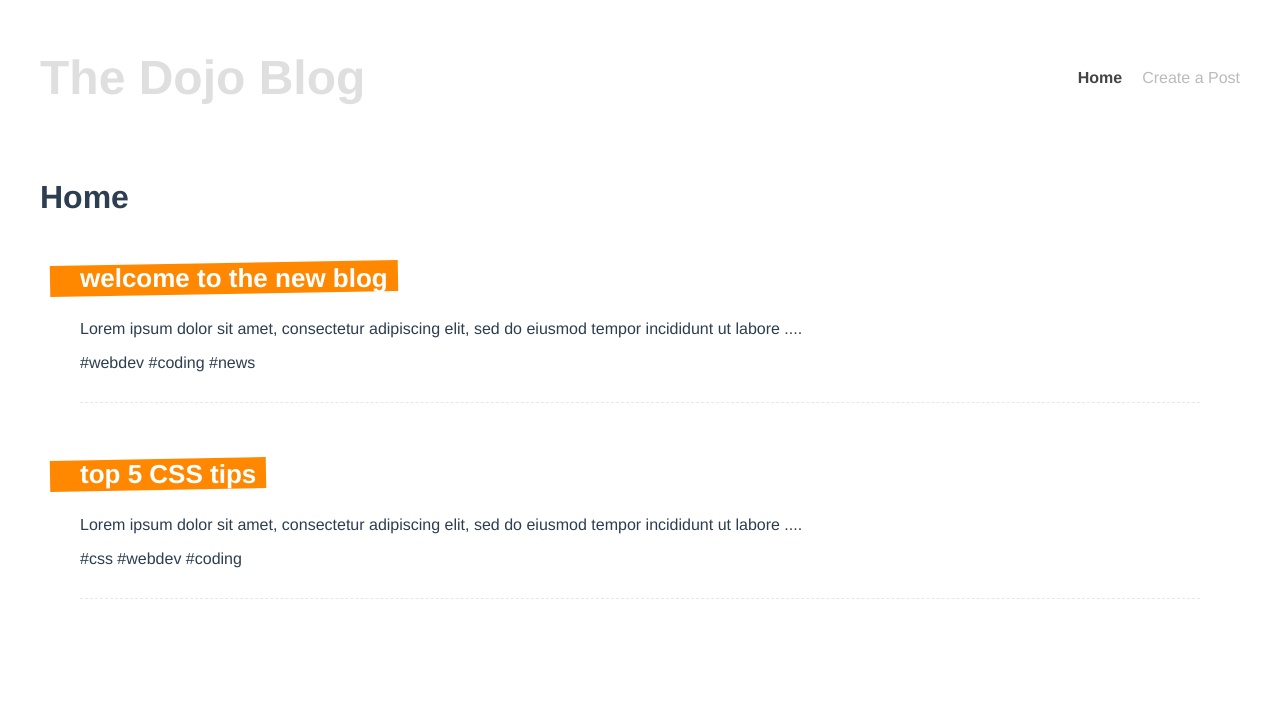
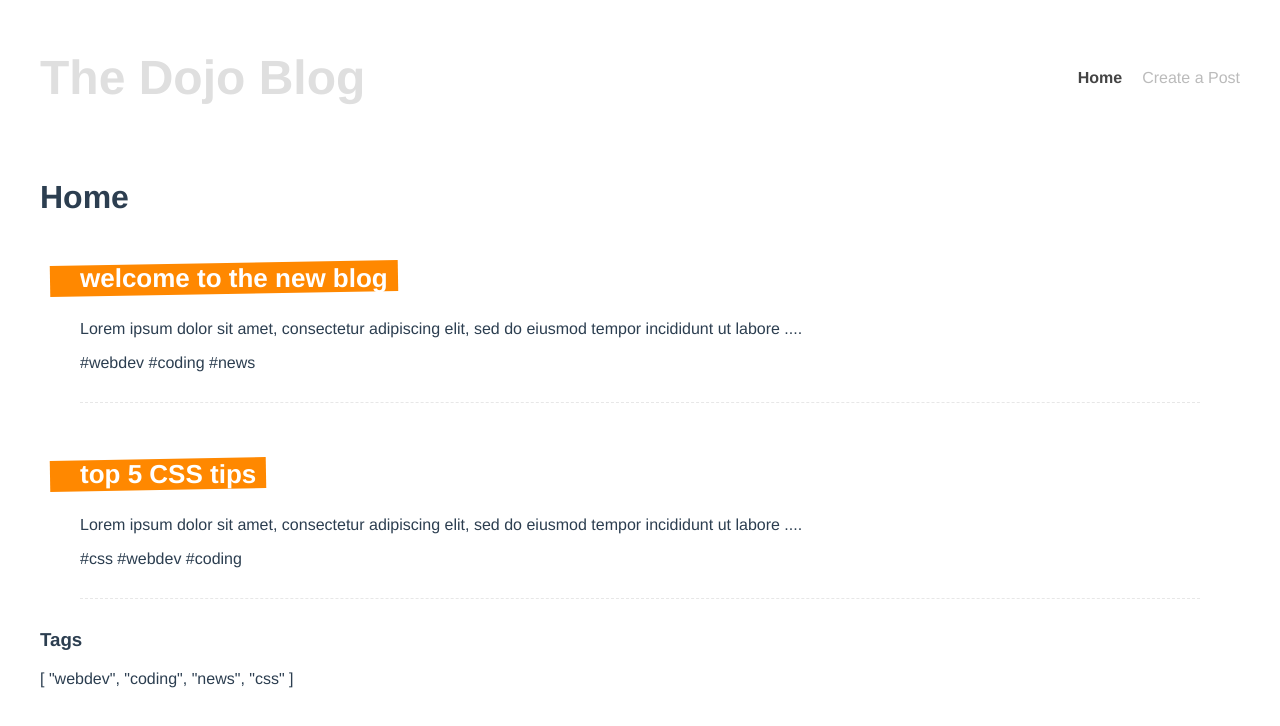
Before and after one commit to mikeqiu2011/dojo-blog, a Vue app: page / in a window 1280 px wide. Shown: the top 726 px of the page. Built offline with nearby package versions, Linux system fonts and the light colour scheme; data requests are answered from the project's data file.

Commit message:
tag cloud

```diff
--- /dev/null
+++ b/src/components/TagCloud.vue
@@ -0,0 +1,31 @@
+<template>
+  <div class="tag-cloud">
+    <h3>Tags</h3>
+    <div>{{ tags }}</div>
+  </div>
+</template>
+
+<script>
+import { ref } from "@vue/reactivity";
+export default {
+  props: ["posts"],
+  setup(props) {
+    const tags = ref([]);
+    const getUniqueTags = () => {
+      const tagSet = new Set();
+      props.posts.forEach((post) => {
+        post.tags.forEach((tag) => tagSet.add(tag));
+      });
+      console.log(tagSet);
+      tags.value = [...tagSet];
+    };
+
+    getUniqueTags();
+
+    return { tags };
+  },
+};
+</script>
+
+<style>
+</style>
--- a/src/views/Home.vue
+++ b/src/views/Home.vue
@@ -6,10 +6,10 @@
     </div>
     <div v-if="posts.length">
       <PostList :posts="posts" />
+      <TagCloud :posts="posts" />
     </div>
     <div v-else>
       <Spinner />
-      <!-- <p>Loading data...</p> -->
     </div>
   </div>
 </template>
@@ -18,6 +18,7 @@
 import Spinner from "../components/Spinner.vue";
 import getPosts from "../composables/getPosts.js";
 import PostList from "../components/PostList.vue";
+import TagCloud from "../components/TagCloud.vue";
 
 export default {
   setup() {
@@ -26,7 +27,7 @@ export default {
 
     return { posts, error };
   },
-  components: { PostList, Spinner },
+  components: { PostList, Spinner, TagCloud },
 };
 </script>
 <style>
--- a/src/views/Tag.vue
+++ b/src/views/Tag.vue
@@ -1,7 +1,7 @@
 <template>
   <div class="tags">
     <div v-if="error">{{ error }}</div>
-    <div v-if="tagPosts.length">
+    <div v-if="posts.length">
       <PostList :posts="tagPosts" />
     </div>
     <div v-else>
@@ -27,7 +27,7 @@ export default {
       return posts.value.filter((post) => post.tags.includes(route.params.tag));
     });
 
-    return { tagPosts, error };
+    return { tagPosts, posts, error };
   },
   components: { Spinner, PostList },
 };
```
